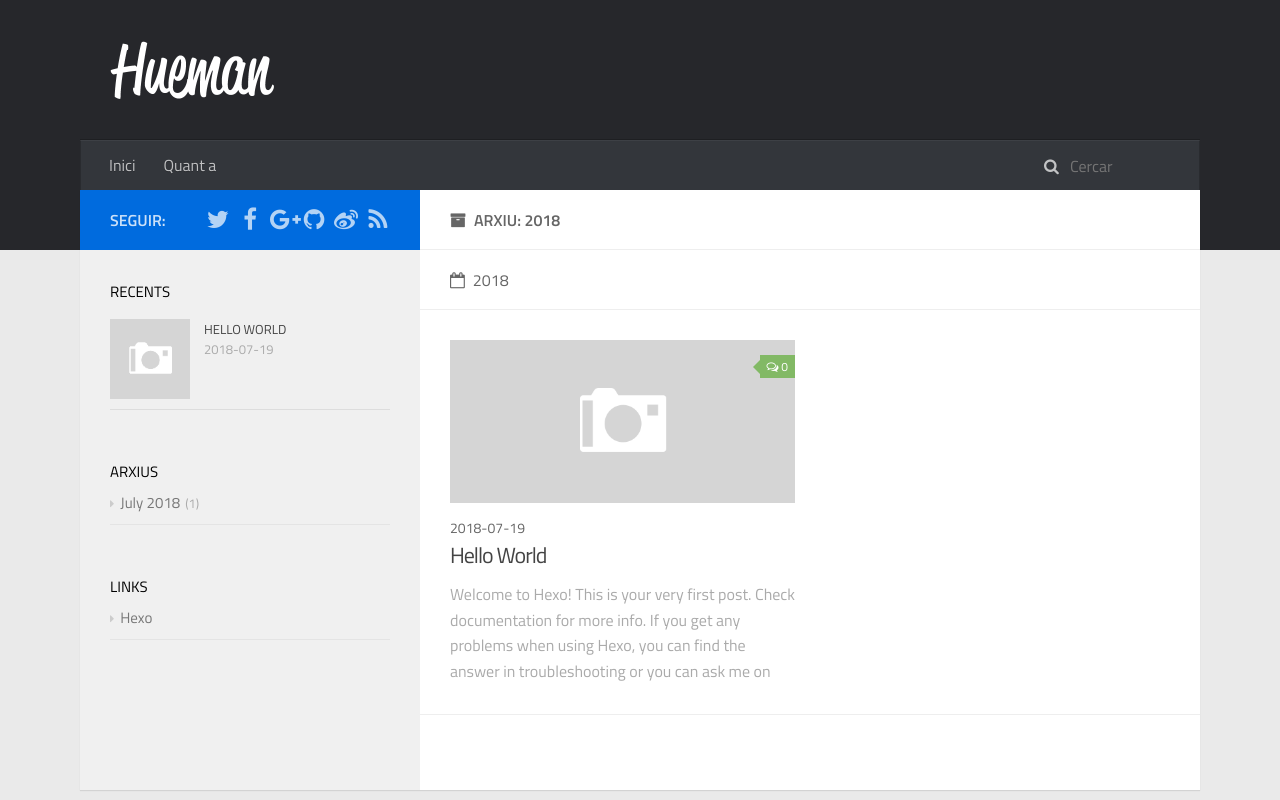
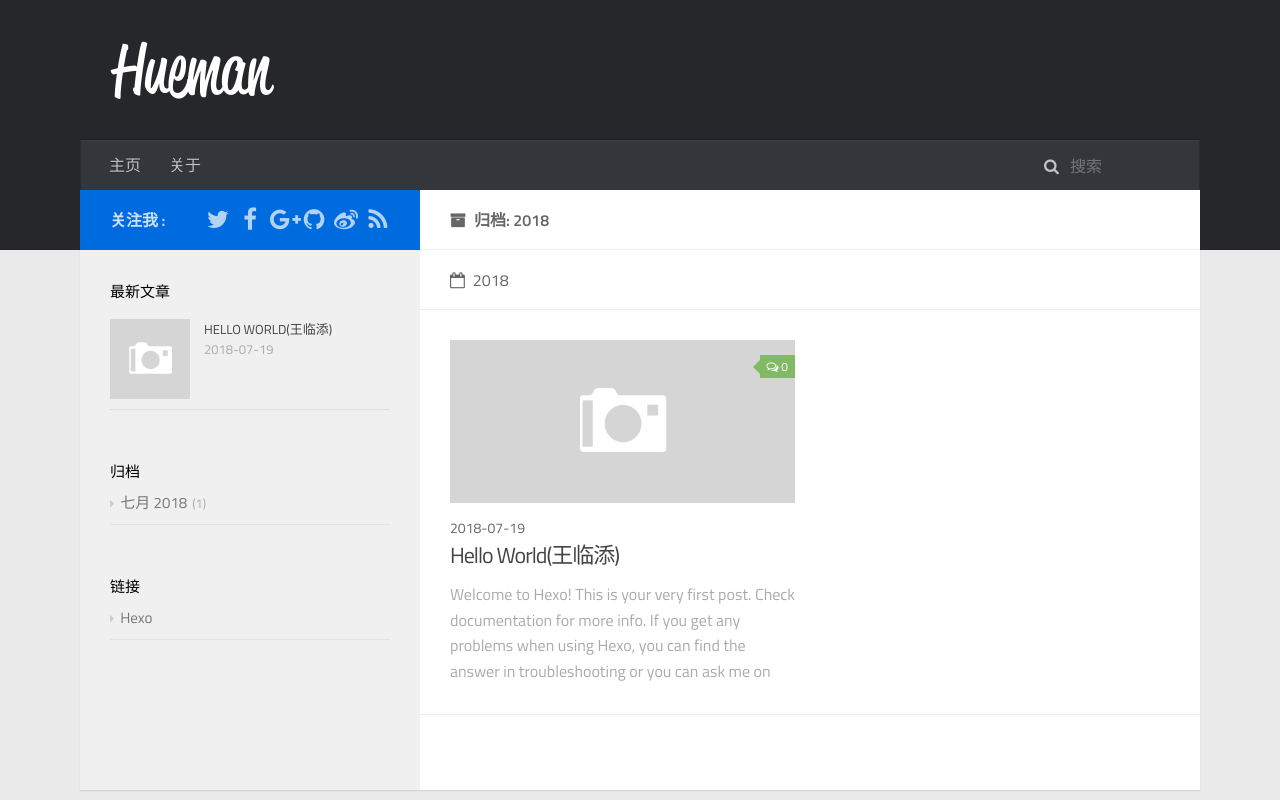
Before and after one commit to wanglintian/wanglintian.github.io, a plain HTML site: page archives/2018/index.html in a window 1280 px wide. Shown: the top 800 px of the page. Drawn offline with Linux system fonts and the light colour scheme; no server answers.

Commit message:
Site updated: 2018-09-15 22:08:14

```diff
--- a/archives/2018/index.html
+++ b/archives/2018/index.html
@@ -6,15 +6,15 @@
 
 
 
-    <title>Arxiu: 2018 | wanglintian&#39;blog</title>
+    <title>归档: 2018 | wanglintian&#39;blog</title>
 
     <meta name="viewport" content="width=device-width, initial-scale=1, maximum-scale=1">
 
     <meta property="og:type" content="website">
 <meta property="og:title" content="wanglintian&#39;blog">
-<meta property="og:url" content="http://yoursite.com/archives/2018/index.html">
+<meta property="og:url" content="https://wanglintian.github.io/archives/2018/index.html">
 <meta property="og:site_name" content="wanglintian&#39;blog">
-<meta property="og:locale" content="default">
+<meta property="og:locale" content="zh-CN">
 <meta name="twitter:card" content="summary">
 <meta name="twitter:title" content="wanglintian&#39;blog">
 
@@ -63,13 +63,13 @@
                         <ul id="main-nav">
 
                                 <li class="main-nav-list-item" >
-                                    <a class="main-nav-list-link" href="/">Inici</a>
+                                    <a class="main-nav-list-link" href="/">主页</a>
                                 </li>
 
 
 
                                 <li class="main-nav-list-item" >
-                                    <a class="main-nav-list-link" href="/about/index.html">Quant a</a>
+                                    <a class="main-nav-list-link" href="/about/index.html">关于</a>
                                 </li>
 
                         </ul>
@@ -77,14 +77,14 @@
                             <div id="search-form-wrap">
 
     <form class="search-form">
-        <input type="text" class="ins-search-input search-form-input" placeholder="Cercar" />
+        <input type="text" class="ins-search-input search-form-input" placeholder="搜索" />
         <button type="submit" class="search-form-submit"></button>
     </form>
     <div class="ins-search">
     <div class="ins-search-mask"></div>
     <div class="ins-search-container">
         <div class="ins-input-wrapper">
-            <input type="text" class="ins-search-input" placeholder="Type something..." />
+            <input type="text" class="ins-search-input" placeholder="想要查找什么..." />
             <span class="ins-close ins-selectable"><i class="fa fa-times-circle"></i></span>
         </div>
         <div class="ins-section-wrapper">
@@ -96,11 +96,11 @@
 (function (window) {
     var INSIGHT_CONFIG = {
         TRANSLATION: {
-            POSTS: 'Posts',
-            PAGES: 'Pages',
-            CATEGORIES: 'categories',
-            TAGS: 'etiquetes',
-            UNTITLED: '(Untitled)',
+            POSTS: '文章',
+            PAGES: '页面',
+            CATEGORIES: '分类',
+            TAGS: '标签',
+            UNTITLED: '(未命名)',
         },
         ROOT_URL: '/',
         CONTENT_URL: '/content.json',
@@ -125,7 +125,7 @@
                         <div class="main-body-header">
     <h1 class="header">
 
-    <i class="icon fa fa-archive"></i>Arxiu: 2018
+    <i class="icon fa fa-archive"></i>归档: 2018
     </h1>
 </div>
                         <div class="main-body-content">
@@ -158,7 +158,7 @@
 <span class="comment-counter">
     <i class="fa fa-comments-o"></i>
 
-        <span class="disqus-comment-count" data-disqus-identifier="" data-disqus-url="http://yoursite.com/2018/07/19/hello-world/">0</span>
+        <span class="disqus-comment-count" data-disqus-identifier="" data-disqus-url="https://wanglintian.github.io/2018/07/19/hello-world/">0</span>
 
 </span>
 
@@ -176,7 +176,7 @@
 
 
         <h1 class="article-title" itemprop="name">
-        <a href="/2018/07/19/hello-world/">Hello World</a>
+        <a href="/2018/07/19/hello-world/">Hello World(王临添)</a>
         </h1>
 
 
@@ -200,7 +200,7 @@ Quick
                     <aside id="sidebar">
     <a class="sidebar-toggle" title="Expand Sidebar"><i class="toggle icon"></i></a>
     <div class="sidebar-top">
-        <p>seguir:</p>
+        <p>关注我 :</p>
         <ul class="social-links">
 
 
@@ -262,7 +262,7 @@ Quick
 
 
     <div class="widget-wrap">
-        <h3 class="widget-title">recents</h3>
+        <h3 class="widget-title">最新文章</h3>
         <div class="widget">
             <ul id="recent-post" class="">
 
@@ -281,7 +281,7 @@ Quick
 
                         <div class="item-inner">
                             <p class="item-category"></p>
-                            <p class="item-title"><a href="/2018/07/19/hello-world/" class="title">Hello World</a></p>
+                            <p class="item-title"><a href="/2018/07/19/hello-world/" class="title">Hello World(王临添)</a></p>
                             <p class="item-date"><time datetime="2018-07-18T16:00:54.306Z" itemprop="datePublished">2018-07-19</time></p>
                         </div>
                     </li>
@@ -296,9 +296,9 @@ Quick
 
 
     <div class="widget-wrap widget-list">
-        <h3 class="widget-title">arxius</h3>
+        <h3 class="widget-title">归档</h3>
         <div class="widget">
-            <ul class="archive-list"><li class="archive-list-item"><a class="archive-list-link" href="/archives/2018/07/">July 2018</a><span class="archive-list-count">1</span></li></ul>
+            <ul class="archive-list"><li class="archive-list-item"><a class="archive-list-link" href="/archives/2018/07/">七月 2018</a><span class="archive-list-count">1</span></li></ul>
         </div>
     </div>
 
@@ -312,7 +312,7 @@ Quick
 
 
     <div class="widget-wrap widget-list">
-        <h3 class="widget-title">links</h3>
+        <h3 class="widget-title">链接</h3>
         <div class="widget">
             <ul>
 
```
Also changed, not shown: 2018/07/19/hello-world/index.html (+25 -25 lines), archives/2018/07/index.html (+21 -21 lines), archives/index.html (+21 -21 lines), index.html (+20 -20 lines).
